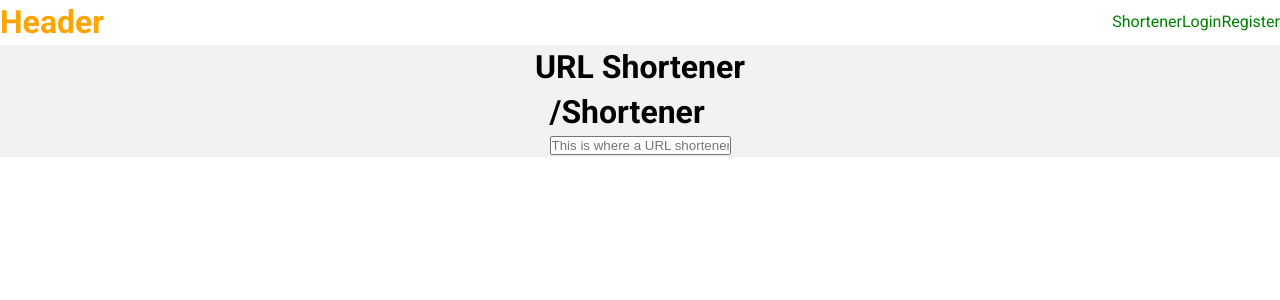
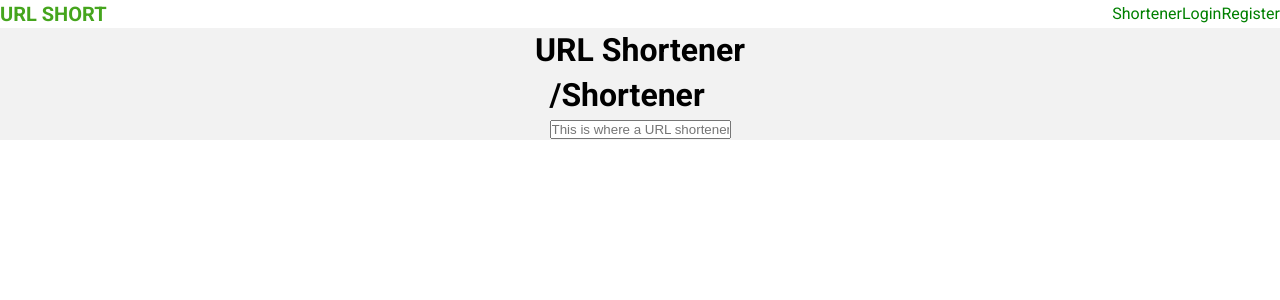
Before and after one commit to AerialWombat/url-shortener, a React (Create React App) app: page / in a window 1280 px wide. Shown: the top 300 px of the page. Built offline with nearby package versions, Linux system fonts and the light colour scheme.

Commit message:
Tweaked header styling

```diff
--- a/src/components/Header/Header.js
+++ b/src/components/Header/Header.js
@@ -7,7 +7,7 @@ import styles from "./header.module.scss";
 // ^ Nevermind, boolean prop should be fine
 const Header = () => (
   <header className={styles.container}>
-    <h1 className={styles.brand}>Header</h1>
+    <h1 className={styles.brand}>URL SHORT</h1>
     <span>
       <Link className={styles.navlink} to="/">
         Shortener
--- a/src/components/Header/header.module.scss
+++ b/src/components/Header/header.module.scss
@@ -1,3 +1,5 @@
+@import "../../App.scss";
+
 .container {
   height: 10%;
   display: flex;
@@ -7,7 +9,8 @@
   align-content: center;
 
   .brand {
-    color: orange;
+    font-size: 1.25rem;
+    color: $accent-color;
   }
 
   .navlink {
```
